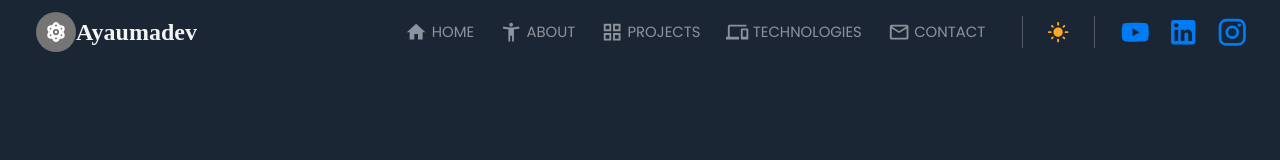
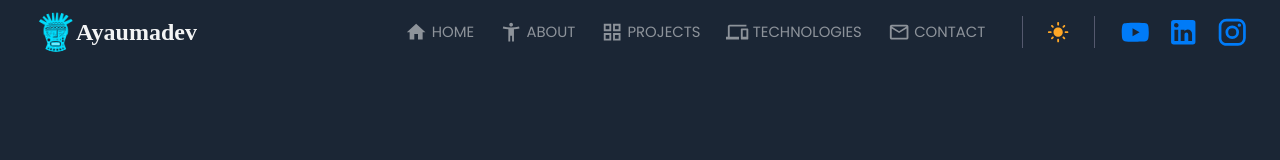
Before and after one commit to DarioCabas/portfolio, a Next.js app: page / in a window 1280 px wide. Shown: the top 160 px of the page. Built offline with nearby package versions, Linux system fonts and the light colour scheme.

Commit message:
change image to portfolio

```diff
--- a/src/components/layout/main-navbar.tsx
+++ b/src/components/layout/main-navbar.tsx
@@ -83,16 +83,8 @@ const MainNavbar: FC<MainNavbarProps> = (props) => {
           <Link href='/' style={{ textDecoration: 'none' }}>
             <IconButton size='large' disabled>
               <Avatar
-              >
-                <FontAwesomeIcon
-                  icon={faAtom}
-                  style={{
-                    color: theme.palette.common.white,
-                    height: 20,
-                    width: 20
-                  }}
-                />
-              </Avatar>
+                src='/static/front/apple-icon.png'
+              />
               <Typography
                 variant='h3'
                 component='div'
--- a/src/components/layout/main-sidebar.tsx
+++ b/src/components/layout/main-sidebar.tsx
@@ -17,7 +17,7 @@ import YouTubeIcon from '@mui/icons-material/YouTube';
 import GridViewIcon from '@mui/icons-material/GridView';
 // Font Awesome Icons
 import { library } from '@fortawesome/fontawesome-svg-core';
-import { faAtom} from '@fortawesome/free-solid-svg-icons';
+import { faAtom } from '@fortawesome/free-solid-svg-icons';
 import { FontAwesomeIcon } from '@fortawesome/react-fontawesome';
 library.add(faAtom);
 
@@ -53,16 +53,8 @@ const MainSidebar: FC<MainSidebarProps> = (props) => {
             <Link href='/' style={{ textDecoration: 'none' }}>
               <IconButton size='large' disabled>
                 <Avatar
-                >
-                  <FontAwesomeIcon
-                    icon={faAtom}
-                    style={{
-                      color: theme.palette.common.white,
-                      height: 20,
-                      width: 20
-                    }}
-                  />
-                </Avatar>
+                  src='/static/front/apple-icon.png'
+                />
                 <Typography
                   variant='h3'
                   component='div'
```
Also changed, not shown: public/static/front/apple-icon.png (added), 1 other file (tests, documents, lock files or other folders).
